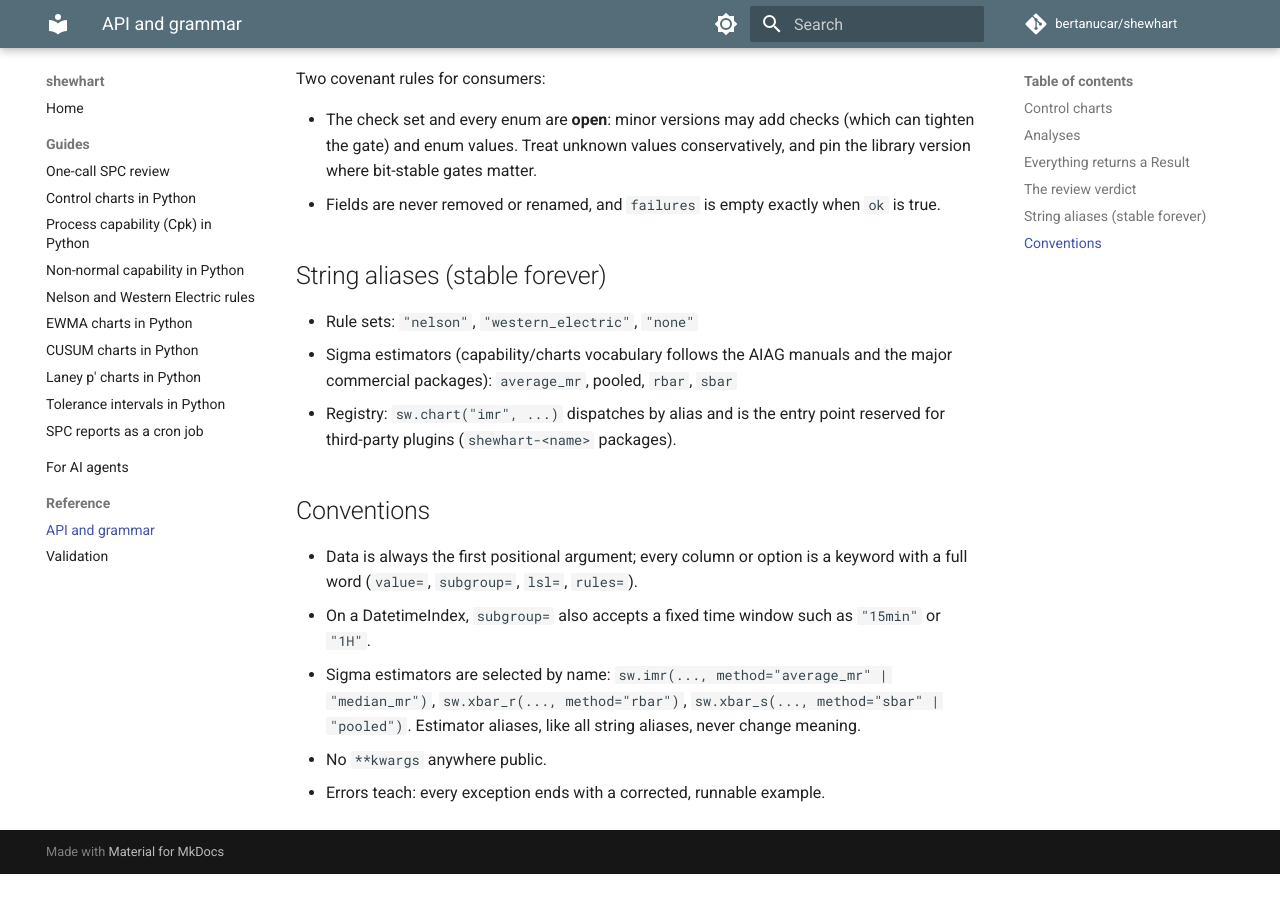
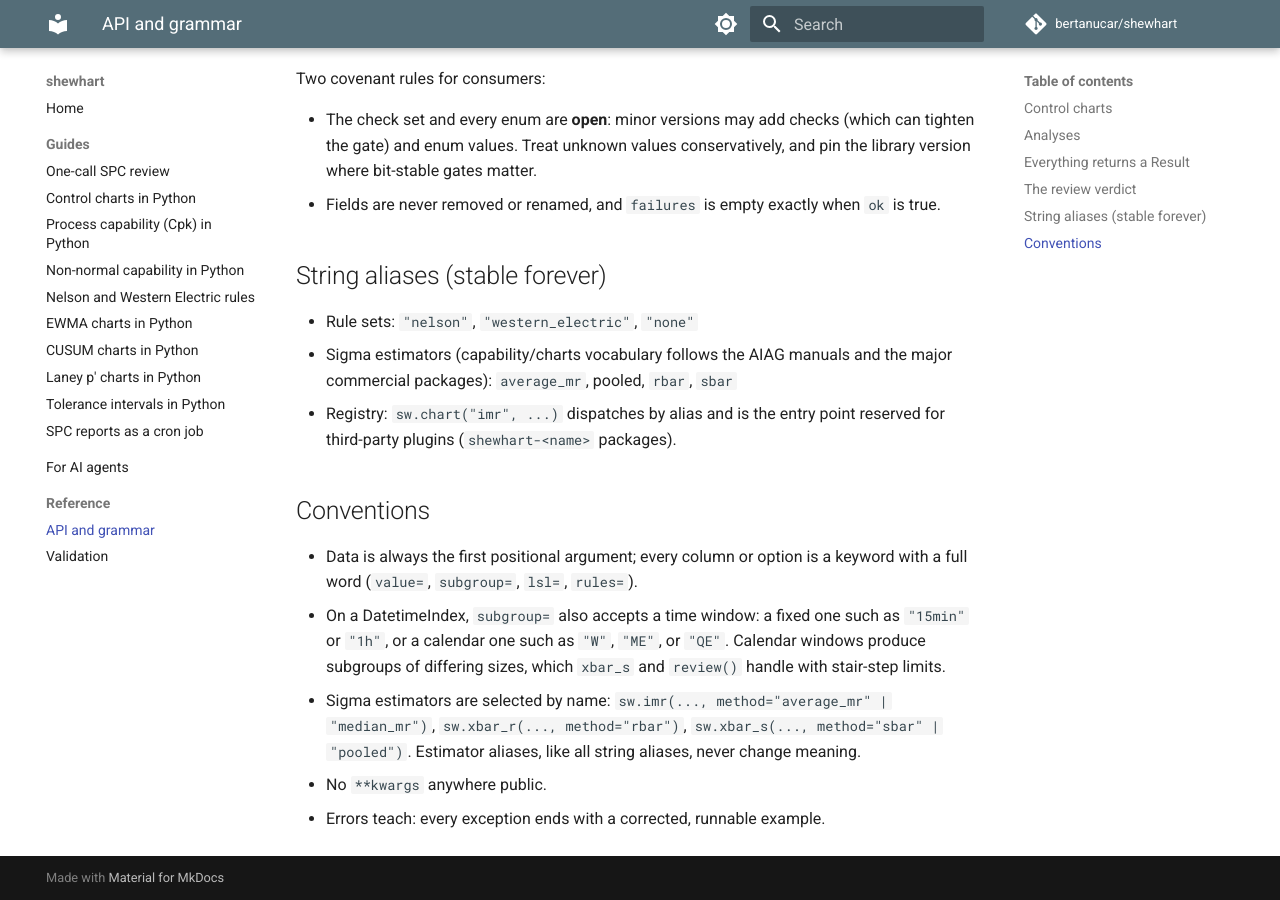
Before and after one commit to bertanucar/shewhart, an MkDocs documentation site: the page built from docs/reference/api.md, in a window 1280 px wide and 900 px high, scrolled down 2967 px. Built offline with MkDocs 1.6.1 and Material for MkDocs 9.7.7, drawn with Linux system fonts in a browser that asks for light colours; comment, search, counter and statistics services are not loaded; before the commit the page ends 3841 px from its top, so only the background shows below that.

Commit message:
Document calendar time-window subgrouping

```diff
--- a/docs/reference/api.md
+++ b/docs/reference/api.md
@@ -113,8 +113,10 @@ Two covenant rules for consumers:
 
 * Data is always the first positional argument; every column or option is a
   keyword with a full word (`value=`, `subgroup=`, `lsl=`, `rules=`).
-* On a DatetimeIndex, `subgroup=` also accepts a fixed time window such as
-  `"15min"` or `"1H"`.
+* On a DatetimeIndex, `subgroup=` also accepts a time window: a fixed one
+  such as `"15min"` or `"1h"`, or a calendar one such as `"W"`, `"ME"`, or
+  `"QE"`. Calendar windows produce subgroups of differing sizes, which
+  `xbar_s` and `review()` handle with stair-step limits.
 * Sigma estimators are selected by name: `sw.imr(..., method="average_mr" |
   "median_mr")`, `sw.xbar_r(..., method="rbar")`, `sw.xbar_s(...,
   method="sbar" | "pooled")`. Estimator aliases, like all string aliases,
```
Also changed, not shown: CHANGELOG.md (+3 -0 lines), docs/guides/control-charts-in-python.md (+8 -0 lines).
